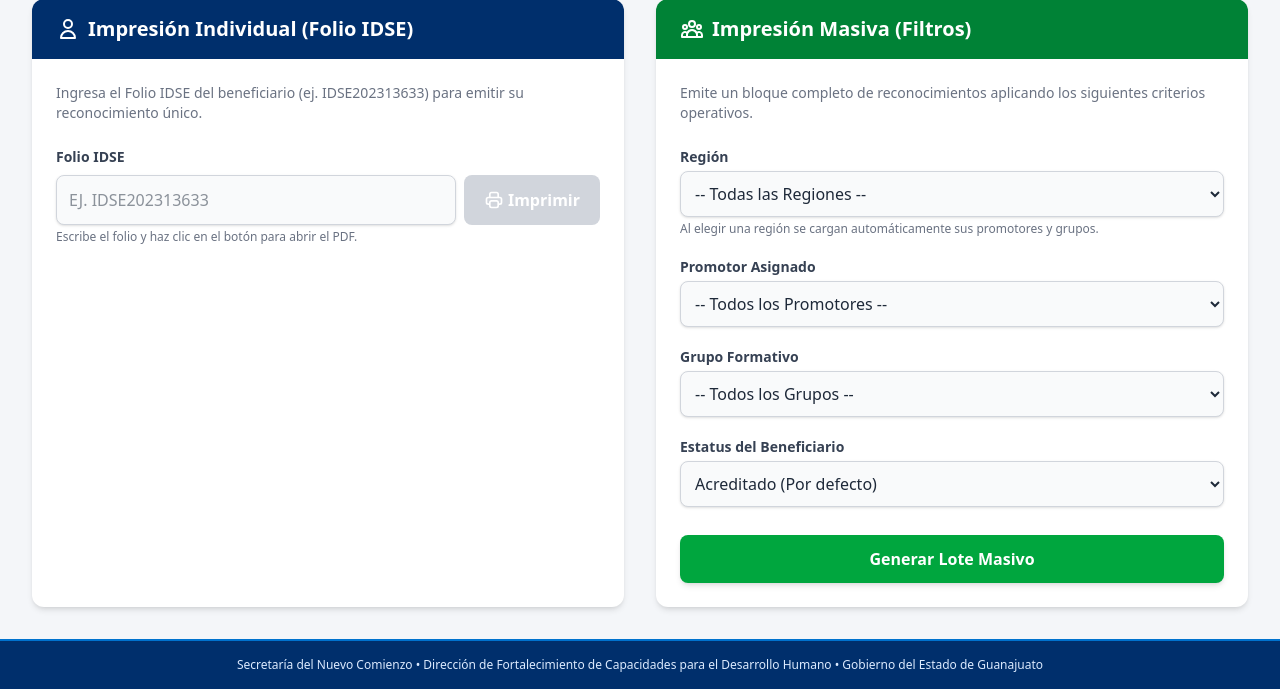
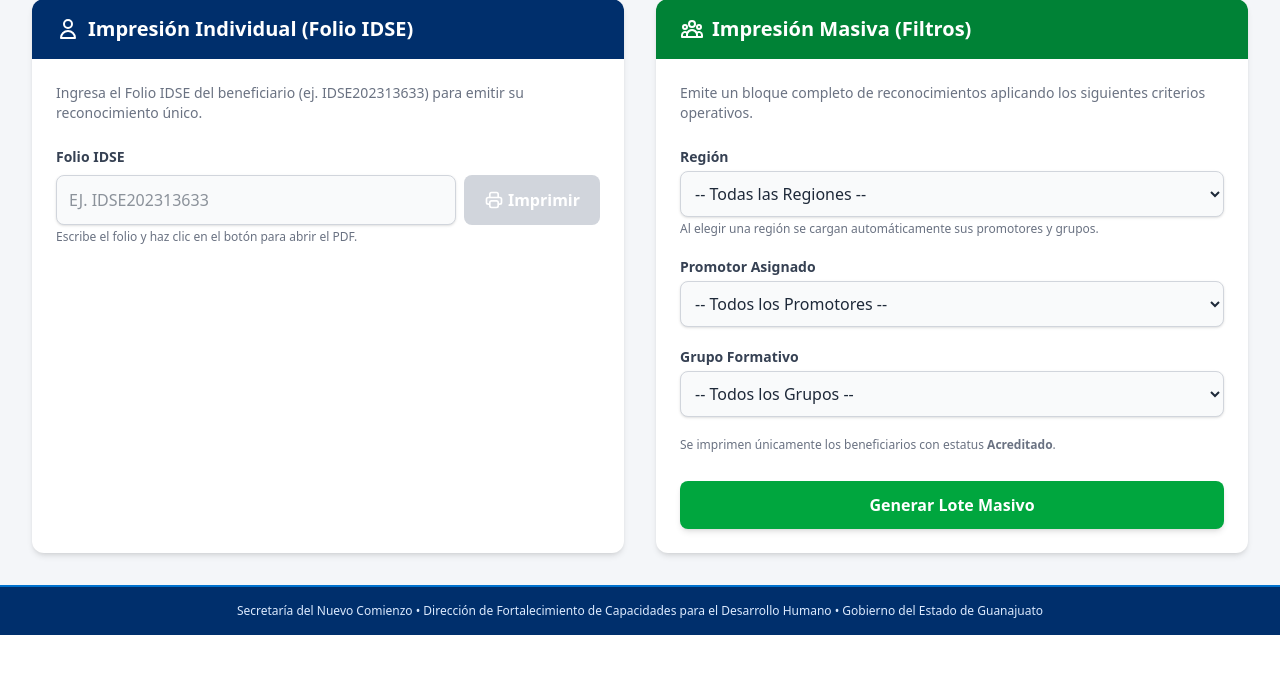
Before and after one commit to EduardoPipe1/residencias_yopuedo, a Laravel app: page /reconocimientos in a window 1280 px wide. Shown: the part 278-967 px from the top of the page. After the commit the page ends 913 px from the top, so only its background shows below. Run offline with Laravel 12, Linux system fonts and the light colour scheme; the visitor is signed in with stand-in values (Sample User, id 1); data comes from the database, SQL or seed files in the repository; data that the repository does not hold is empty; style sheets or scripts are compiled from the project's sources.

Commit message:
Reconocimientos masivos: estatus fijo en Acreditado (se quita selector con opciones inexistentes)
Co-Authored-By: Claude Opus 5.5 <noreply@anthropic.com>
Claude-Session: https://claude.ai/code/session_0179gcttd7U7xReV1vbyi9cT

```diff
--- a/app/Http/Controllers/ReconocimientoController.php
+++ b/app/Http/Controllers/ReconocimientoController.php
@@ -22,7 +22,7 @@ class ReconocimientoController extends Controller
             'Región'   => $request->filled('region_id') ? (Region::find($request->region_id)->nombre ?? $request->region_id) : 'Todas',
             'Promotor' => $request->filled('promotor_id') ? (Promotor::find($request->promotor_id)->nombre_completo ?? $request->promotor_id) : 'Todos',
             'Grupo'    => $request->filled('grupo_id') ? (Grupo::find($request->grupo_id)->identificador_grupo ?? $request->grupo_id) : 'Todos',
-            'Estatus'  => $request->input('estatus') ?: 'Acreditado',
+            'Estatus'  => 'Acreditado',
         ];
     }
 
@@ -78,11 +78,8 @@ class ReconocimientoController extends Controller
             $query->whereHas('grupo.municipio', fn($q) => $q->where('region_id', $request->region_id));
         }
 
-        if ($request->filled('estatus')) {
-            $query->where('estatus', $request->estatus);
-        } else {
-            $query->where('estatus', 'Acreditado');
-        }
+        // Los reconocimientos se emiten únicamente a beneficiarios acreditados
+        $query->where('estatus', 'Acreditado');
 
         // Límite por impresión: un PDF con miles de diplomas agota la memoria del servidor y
         // tampoco es práctico de mandar a la impresora. Se pide afinar el filtro.
--- a/resources/views/reconocimientos/index.blade.php
+++ b/resources/views/reconocimientos/index.blade.php
@@ -90,15 +90,9 @@
                         </select>
                     </div>
 
-                    <!-- Filtro: Estatus -->
-                    <div>
-                        <label class="block text-sm font-semibold text-gray-700 mb-1">Estatus del Beneficiario</label>
-                        <select name="estatus" class="w-full border-gray-300 rounded-lg shadow-sm focus:ring-green-600 focus:border-green-600 p-2.5 border bg-gray-50 outline-none">
-                            <option value="Acreditado" selected>Acreditado (Por defecto)</option>
-                            <option value="Registrado">Registrado</option>
-                            <option value="">-- Todos los Estatus --</option>
-                        </select>
-                    </div>
+                    {{-- Los reconocimientos se emiten únicamente a beneficiarios acreditados --}}
+                    <input type="hidden" name="estatus" value="Acreditado">
+                    <p class="text-xs text-gray-500">Se imprimen únicamente los beneficiarios con estatus <span class="font-semibold">Acreditado</span>.</p>
 
                     <div class="pt-2">
                         <button type="submit" class="w-full bg-green-600 hover:bg-green-700 text-white font-bold py-3 px-4 rounded-lg shadow-md transition-all duration-200">
```
